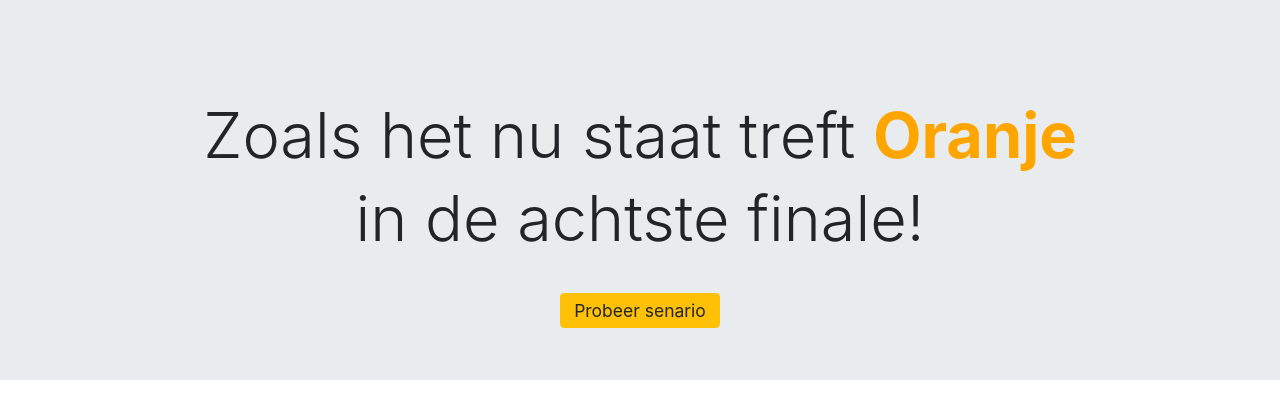
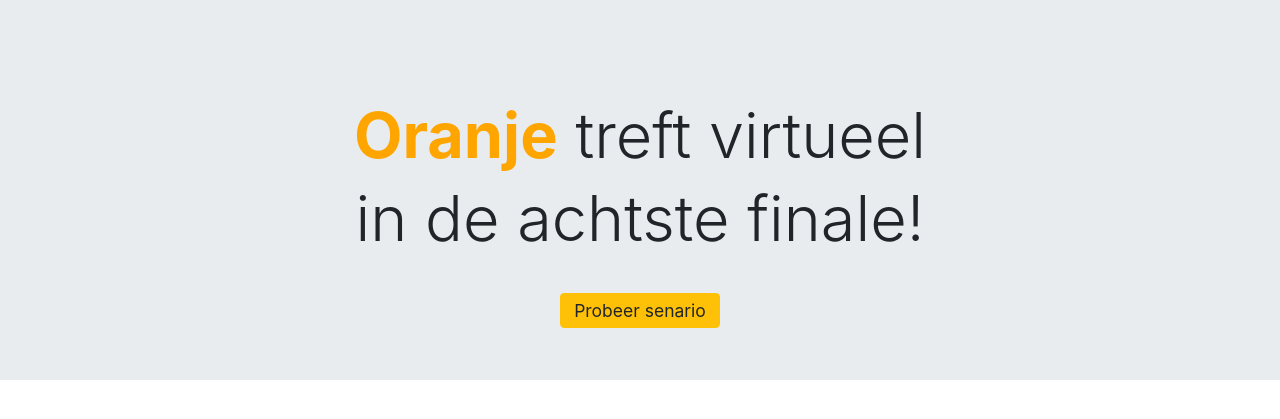
Before and after one commit to luukhopman/wie-treft-oranje, a Flask app: template webapp/templates/index.html in a window 1280 px wide. Shown: the top 419 px of the page. Run offline with Flask 2, Linux system fonts and the light colour scheme; the template is opened without the code that fills it, so the values that code supplies are empty; parts of the project's set-up code (start-up, migrations or seed data) failed here and were passed over; some libraries are stand-ins or nearby versions.

Commit message:
Improved texts

```diff
--- a/webapp/templates/index.html
+++ b/webapp/templates/index.html
@@ -4,7 +4,7 @@
 <div class="jumbotron jumbotron-fluid text-center">
     {% if 'Uitgeschakeld' not in opponent %}
     <h1 class="display-4 mt-5">
-        Zoals het nu staat treft <span style="color: orange; font-weight: bold">Oranje</span>
+        <span style="color: orange; font-weight: bold">Oranje</span> treft virtueel
     </h1>
     <h1 class="display-2 mt-2">
         <strong>{{ opponent }}</strong>
@@ -14,7 +14,7 @@
     </h1>
     {% else %}
     <h1 class="display-4 mt-5">
-        Zoals het nu is Oranje uitgeschakeld... 😭
+        Oranje is virtueel uitgeschakeld... 😭
     </h1>
     {% endif %}
     <div class="container text-center mt-5">
```
